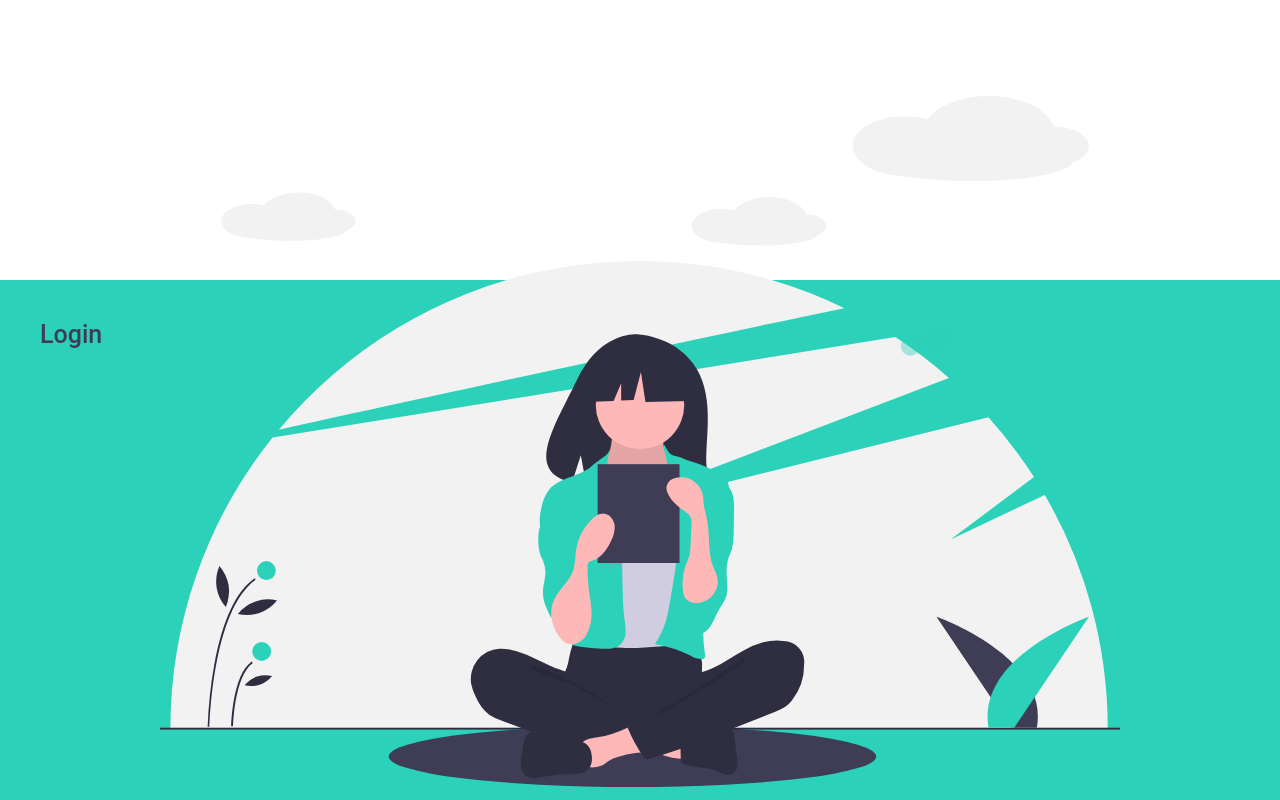
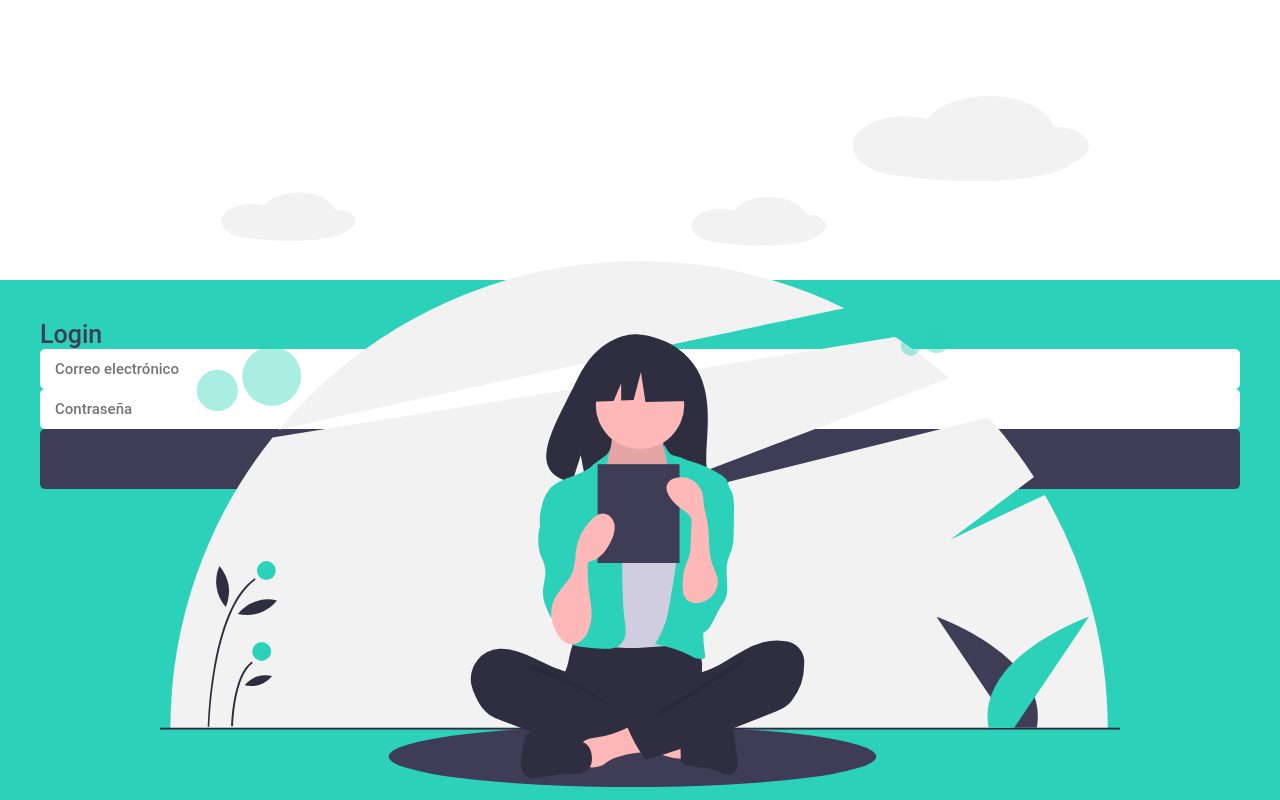
Before and after one commit to code-bryan/book-app, a React (Create React App) app: page /home in a window 1280 px wide. Built offline with nearby package versions, Linux system fonts and the light colour scheme.

Commit message:
created button, inout and text components and managin the UI

```diff
--- a/package.json
+++ b/package.json
@@ -16,6 +16,7 @@
     "@types/react-dom": "^16.9.4",
     "@types/react-router": "^5.1.4",
     "@types/react-router-dom": "^5.1.3",
+    "formik": "^2.2.6",
     "framer-motion": "^2.9.5",
     "ionicons": "^5.0.0",
     "react": "^16.13.0",
--- /dev/null
+++ b/src/components/atoms/Button.tsx
@@ -0,0 +1,36 @@
+import { GenericProps } from 'domain/generic-ui/GenericProps';
+import React from 'react';
+import styled from 'styled-components';
+import Text from 'components/atoms/Text';
+import Colors from 'theme/Colors';
+
+interface IProps extends GenericProps {
+    textColor?: 'primary' | 'secondary',
+    height?: number;
+}
+
+const ButtonContainer = styled.button`
+    background-color: ${(props: IProps) => props.color === 'primary' ? Colors.PRIMARY : Colors.SECONDARY};
+    width: 100%;
+    height: ${(props) => props.height}px;
+    border-radius: 5px;
+`;
+
+const Button: React.FC<IProps> = ({ children, textColor, ...props }) => {
+
+    return (
+        <ButtonContainer {...props}>
+            <Text {...props} color={textColor}>{children}</Text>
+        </ButtonContainer>
+    );
+};
+
+Button.defaultProps = {
+    color: 'secondary',
+    size: 18,
+    weight: 'normal',
+    textColor: 'primary',
+    height: 60,
+};
+
+export default Button;
--- /dev/null
+++ b/src/components/atoms/Input.tsx
@@ -0,0 +1,36 @@
+import { GenericProps } from 'domain/generic-ui/GenericProps';
+import React, { InputHTMLAttributes } from 'react';
+import styled from 'styled-components';
+import Colors from 'theme/Colors';
+
+type IProps = GenericProps & InputHTMLAttributes<HTMLInputElement>;
+
+const StyledInput: React.FC<IProps> = styled.input`
+    border-radius: 5px;
+    background-color: ${Colors.WHITE};
+    border-width: 0;
+    height: 40px;
+    font-size: ${(props:  GenericProps) => props.size}px;
+    font-weight: ${(props: GenericProps) => props.weight};
+    padding-left: 15px;
+    outline: none;
+
+    &::placeholder {
+        font-size: ${(props:  GenericProps) => props.size}px;
+        font-weight: ${(props: GenericProps) => props.weight};
+    }
+`;
+
+const Input: React.FC<IProps> = ({ ...props }) => {
+
+    return (
+        <StyledInput {...props} />
+    );
+}
+
+Input.defaultProps = {
+    size: 15,
+    weight: 500,
+};
+
+export default Input;
--- a/src/components/atoms/Text.tsx
+++ b/src/components/atoms/Text.tsx
@@ -1,12 +1,9 @@
+import { GenericProps } from 'domain/generic-ui/GenericProps';
 import React from 'react';
 import styled from 'styled-components';
 import Colors from 'theme/Colors';
 
-interface IProps {
-    color?: 'primary' | 'secondary',
-    size?: number;
-    weight?: 100 | 200 | 300 | 400 | 500 | 600 | 700 | 800 | 900 | 'normal' | 'bold' | 'lighter' | 'bolder';
-}
+interface IProps extends GenericProps {}
 
 const TextContainer: React.FC<IProps> = styled.span`
     color: ${(props: IProps) => props.color === 'primary' ? Colors.PRIMARY : Colors.SECONDARY};
--- a/src/components/templates/AuthenticationTemplate.tsx
+++ b/src/components/templates/AuthenticationTemplate.tsx
@@ -1,4 +1,6 @@
 import { IonContent, IonPage } from '@ionic/react';
+import Button from 'components/atoms/Button';
+import Input from 'components/atoms/Input';
 import Text from 'components/atoms/Text';
 import React from 'react';
 import styled from 'styled-components';
@@ -22,6 +24,8 @@ const Svg = styled.div`
 
 const Container = styled.div`
     background-color: ${Colors.PRIMARY};
+    display: flex;
+    flex-direction: column;
     width: 100%;
     height: 65%;
     padding: 40px 40px 0;
@@ -42,6 +46,11 @@ const AuthenticationTemplate: React.FC<IProps> = ({ svg }) => {
                 </SvgContainer>
                 <Container>
                     <Text color={'secondary'} size={25} weight={500}>Login</Text>
+
+                    <Input name="email" placeholder="Correo electrónico" />
+                    <Input type="password" name="password" placeholder="Contraseña" />
+
+                    <Button >Hola</Button>
                 </Container>
             </IonContent>
         </IonPage>
--- /dev/null
+++ b/src/domain/generic-ui/GenericProps.ts
@@ -0,0 +1,5 @@
+export interface GenericProps {
+    color?: 'primary' | 'secondary',
+    size?: number;
+    weight?: 100 | 200 | 300 | 400 | 500 | 600 | 700 | 800 | 900 | 'normal' | 'bold' | 'lighter' | 'bolder';
+}
--- a/src/theme/Colors.ts
+++ b/src/theme/Colors.ts
@@ -1,4 +1,5 @@
 export default {
     PRIMARY: '#2bd1b8',
     SECONDARY: '#3f3d56',
+    WHITE: '#FFFFFF',
 }
```
Also changed, not shown: 1 other file (tests, documents, lock files or other folders).
